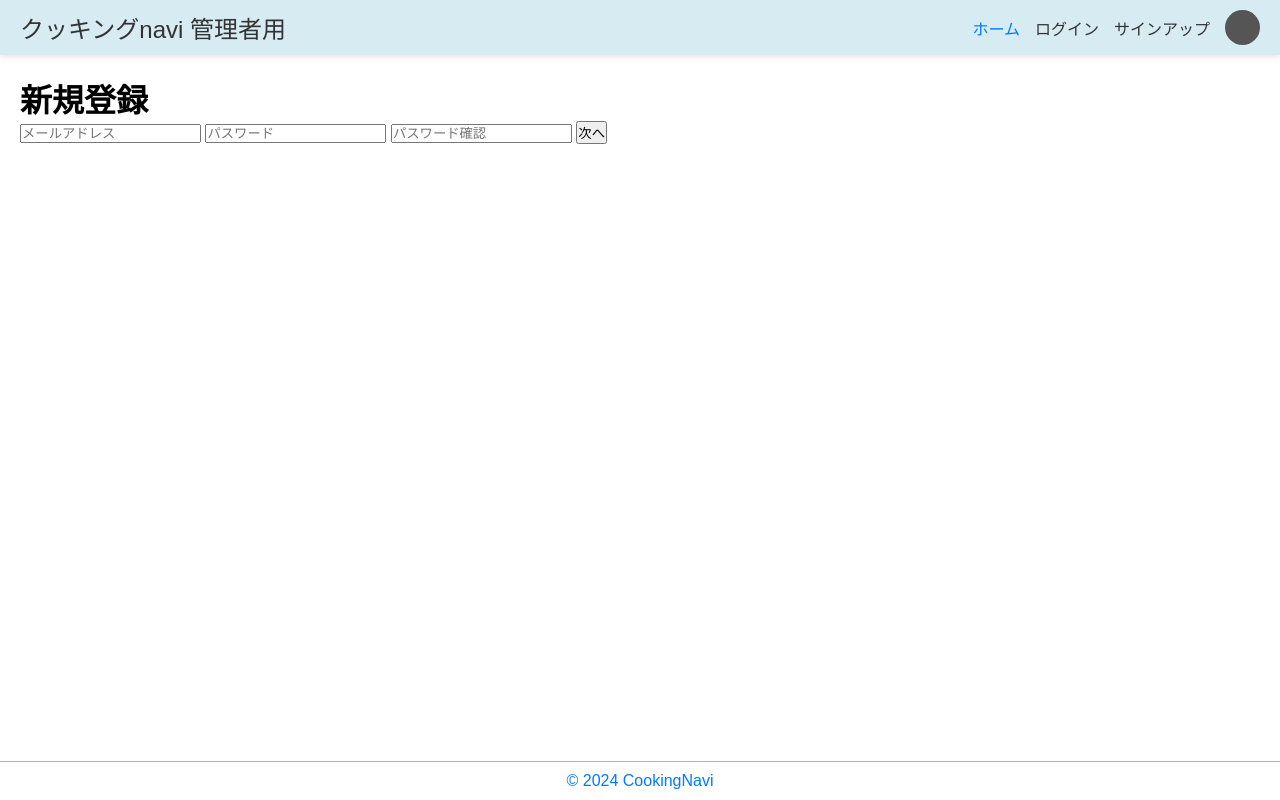
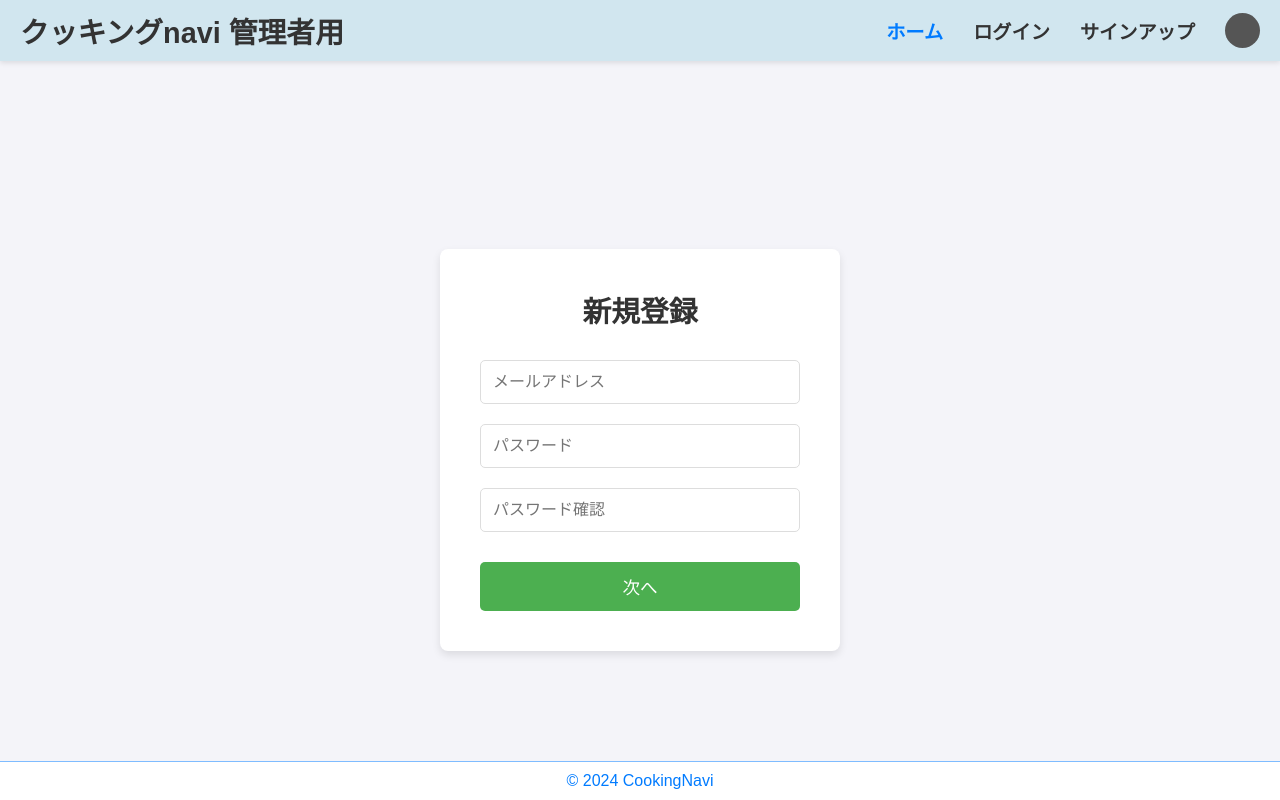
Before and after one commit to ml02100825/CookingNavi, a Django app: template cookapp/templates/administrator/sign up/sign up.html in a window 1280 px wide. Run offline with Django 4.2, Linux system fonts and the light colour scheme; the template is opened without the code that fills it, so the values that code supplies are empty; parts of the project's set-up code (start-up, migrations or seed data) failed here and were passed over.

Commit message:
サインアップ

```diff
--- a/cookapp/templates/administrator/sign up/sign up.html
+++ b/cookapp/templates/administrator/sign up/sign up.html
@@ -4,7 +4,7 @@
         <meta charset="UTF-8">
         <meta name="viewport" content="width=device-width, initial-scale=1.0">
         <title>（管理者）新規登録</title>
-        <link rel="stylesheet" href="css/home.css">
+        <link rel="stylesheet" href="../../css/home.css">
         <link rel="stylesheet" href="../../css/style.css">
     </head>
     <body>
--- a/cookapp/templates/css/home.css
+++ b/cookapp/templates/css/home.css
@@ -80,6 +80,7 @@
 }
 
 
+
 /* (管理者)ログインコンテナスタイル */
 /* ログインコンテナのスタイル */
 .login-container {
@@ -159,6 +160,111 @@
     text-decoration: underline; /* ホバー時に下線を表示 */
     color: #555; /* ホバー時に文字色を少し明るくする */
 }
+
+
+
+/* サインアップ画面のスタイル */
+/* 全体のスタイル */
+body {
+    font-family: Arial, sans-serif;
+    margin: 0;
+    padding: 0;
+    background-color: #f4f4f9;
+}
+
+/* ヘッダーのスタイル */
+.header {
+    display: flex;
+    justify-content: space-between;
+    align-items: center;
+    padding: 15px 30px;
+    background-color: #4CAF50;
+    color: white;
+    font-size: 1.2em;
+}
+
+.app-name {
+    font-weight: bold;
+}
+
+.nav-right {
+    display: flex;
+    align-items: center;
+}
+
+.nav-links a {
+    color: white;
+    text-decoration: none;
+    margin-left: 15px;
+    font-weight: bold;
+}
+
+.nav-links a:hover {
+    text-decoration: underline;
+}
+
+.user-icon {
+    width: 30px;
+    height: 30px;
+    background-color: #333;
+    border-radius: 50%;
+    margin-left: 15px;
+}
+
+/* メインコンテンツ（新規登録フォーム）のスタイル */
+.login-container {
+    background-color: white;
+    padding: 40px;
+    max-width: 400px;
+    margin: 50px auto;
+    border-radius: 8px;
+    box-shadow: 0 4px 8px rgba(0, 0, 0, 0.1);
+    text-align: center;
+}
+
+.login-container h1 {
+    margin-bottom: 20px;
+    font-size: 1.8em;
+    color: #333;
+}
+
+.login-container input[type="email"],
+.login-container input[type="password"] {
+    width: 100%;
+    padding: 12px;
+    margin: 10px 0;
+    border: 1px solid #ddd;
+    border-radius: 5px;
+    font-size: 1em;
+}
+
+.login-container button {
+    background-color: #4CAF50;
+    color: white;
+    border: none;
+    padding: 12px;
+    font-size: 1.1em;
+    cursor: pointer;
+    width: 100%;
+    border-radius: 5px;
+    margin-top: 20px;
+}
+
+.login-container button:hover {
+    background-color: #45a049;
+}
+
+/* フッターのスタイル */
+.footer {
+    text-align: center;
+    padding: 20px;
+    background-color: #333;
+    color: white;
+    position: fixed;
+    width: 100%;
+    bottom: 0;
+}
+
 
 
 /* ログアウト画面のスタイル */
```
